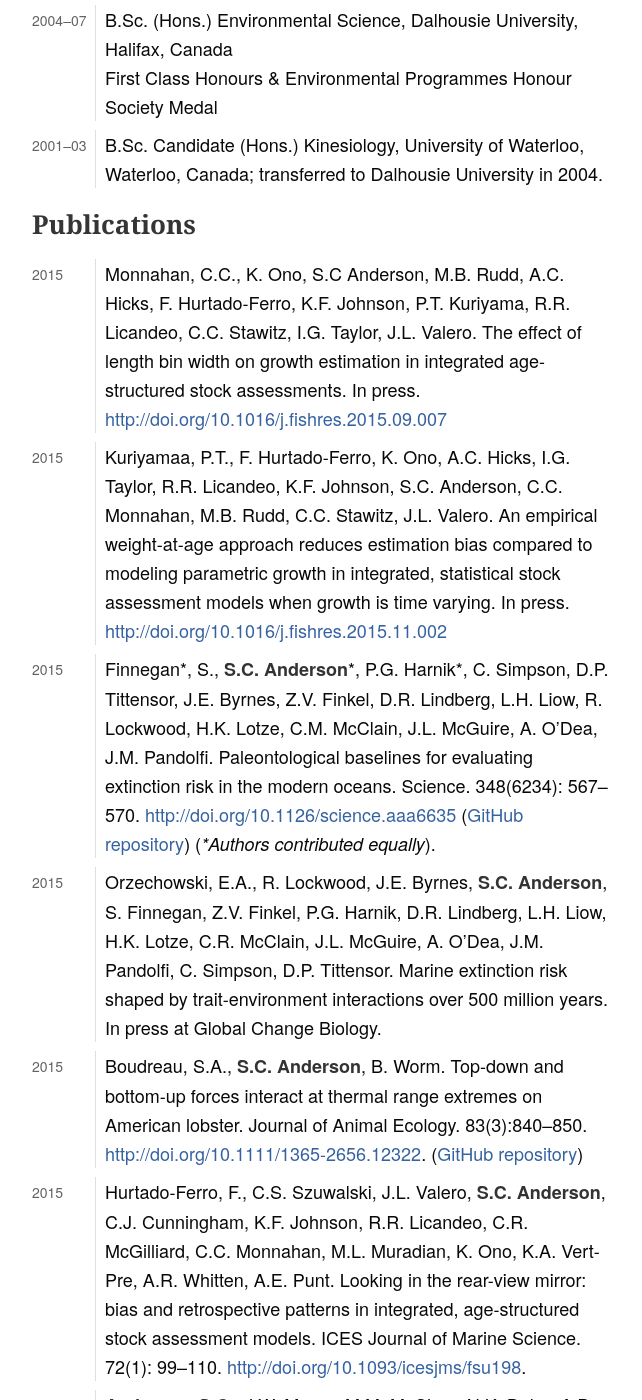
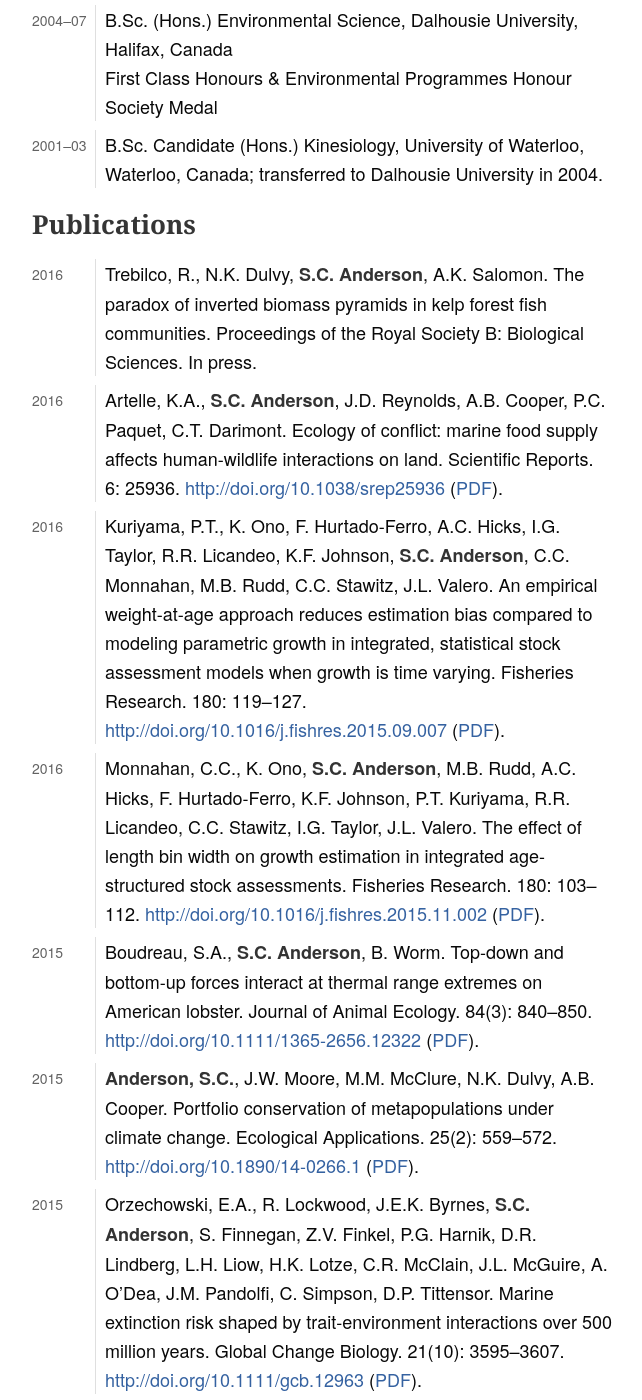
Before and after one commit to seananderson/seananderson.ca, a Jekyll site: the page built from cv.html, in a window 1280 px wide and 1400 px high, scrolled down 717 px. Shown: the whole window, without its empty margins (318-960 px from the left). Built offline with Jekyll 4.4.1, drawn with Linux system fonts in a browser that asks for light colours; Markdown is read by kramdown in place of the engine named in the settings; comment, search, counter and statistics services are not loaded; some of the changed text lies outside the part shown.

Commit message:
Update CV

```diff
--- a/cv.html
+++ b/cv.html
@@ -23,35 +23,47 @@
 </dl>
 <h1 id="publications">Publications</h1>
 <dl>
-<dt>2015</dt>
-<dd>Monnahan, C.C., K. Ono, S.C Anderson, M.B. Rudd, A.C. Hicks, F. Hurtado-Ferro, K.F. Johnson, P.T. Kuriyama, R.R. Licandeo, C.C. Stawitz, I.G. Taylor, J.L. Valero. The effect of length bin width on growth estimation in integrated age-structured stock assessments. In press. <a href="http://doi.org/10.1016/j.fishres.2015.09.007" class="uri">http://doi.org/10.1016/j.fishres.2015.09.007</a>
+<dt>2016</dt>
+<dd>Trebilco, R., N.K. Dulvy, <strong>S.C. Anderson</strong>, A.K. Salomon. The paradox of inverted biomass pyramids in kelp forest fish communities. Proceedings of the Royal Society B: Biological Sciences. In press.
+</dd>
+<dt>2016</dt>
+<dd>Artelle, K.A., <strong>S.C. Anderson</strong>, J.D. Reynolds, A.B. Cooper, P.C. Paquet, C.T. Darimont. Ecology of conflict: marine food supply affects human-wildlife interactions on land. Scientific Reports. 6: 25936. <a href="http://doi.org/10.1038/srep25936" class="uri">http://doi.org/10.1038/srep25936</a> (<a href="http://www.nature.com/articles/srep25936.pdf">PDF</a>).
+</dd>
+<dt>2016</dt>
+<dd>Kuriyama, P.T., K. Ono, F. Hurtado-Ferro, A.C. Hicks, I.G. Taylor, R.R. Licandeo, K.F. Johnson, <strong>S.C. Anderson</strong>, C.C. Monnahan, M.B. Rudd, C.C. Stawitz, J.L. Valero. An empirical weight-at-age approach reduces estimation bias compared to modeling parametric growth in integrated, statistical stock assessment models when growth is time varying. Fisheries Research. 180: 119–127. <a href="http://doi.org/10.1016/j.fishres.2015.09.007" class="uri">http://doi.org/10.1016/j.fishres.2015.09.007</a> (<a href="https://dl.dropboxusercontent.com/u/254940/papers/Kuriyama_etal_2016_empirical.pdf">PDF</a>).
+<div class="altmetric-embed" data-badge-type="1" data-doi="10.1016/j.fishres.2015.09.007">
+
+</div>
+</dd>
+<dt>2016</dt>
+<dd>Monnahan, C.C., K. Ono, <strong>S.C. Anderson</strong>, M.B. Rudd, A.C. Hicks, F. Hurtado-Ferro, K.F. Johnson, P.T. Kuriyama, R.R. Licandeo, C.C. Stawitz, I.G. Taylor, J.L. Valero. The effect of length bin width on growth estimation in integrated age-structured stock assessments. Fisheries Research. 180: 103–112. <a href="http://doi.org/10.1016/j.fishres.2015.11.002" class="uri">http://doi.org/10.1016/j.fishres.2015.11.002</a> (<a href="https://dl.dropboxusercontent.com/u/254940/papers/Monnahan_etal_2016_binwidth.pdf">PDF</a>).
+<div class="altmetric-embed" data-badge-type="1" data-doi="10.1016/j.fishres.2015.11.002">
+
+</div>
 </dd>
 <dt>2015</dt>
-<dd>Kuriyamaa, P.T., F. Hurtado-Ferro, K. Ono, A.C. Hicks, I.G. Taylor, R.R. Licandeo, K.F. Johnson, S.C. Anderson, C.C. Monnahan, M.B. Rudd, C.C. Stawitz, J.L. Valero. An empirical weight-at-age approach reduces estimation bias compared to modeling parametric growth in integrated, statistical stock assessment models when growth is time varying. In press. <a href="http://doi.org/10.1016/j.fishres.2015.11.002" class="uri">http://doi.org/10.1016/j.fishres.2015.11.002</a>
+<dd>Boudreau, S.A., <strong>S.C. Anderson</strong>, B. Worm. Top-down and bottom-up forces interact at thermal range extremes on American lobster. Journal of Animal Ecology. 84(3): 840–850. <a href="http://doi.org/10.1111/1365-2656.12322" class="uri">http://doi.org/10.1111/1365-2656.12322</a> (<a href="https://dl.dropboxusercontent.com/u/254940/papers/Boudreau_etal_2015_lobster.pdf">PDF</a>).
 </dd>
 <dt>2015</dt>
-<dd>Finnegan*, S., <strong>S.C. Anderson</strong>*, P.G. Harnik*, C. Simpson, D.P. Tittensor, J.E. Byrnes, Z.V. Finkel, D.R. Lindberg, L.H. Liow, R. Lockwood, H.K. Lotze, C.M. McClain, J.L. McGuire, A. O’Dea, J.M. Pandolfi. Paleontological baselines for evaluating extinction risk in the modern oceans. Science. 348(6234): 567–570. <a href="http://doi.org/10.1126/science.aaa6635" class="uri">http://doi.org/10.1126/science.aaa6635</a> (<a href="https://github.com/seananderson/paleobaselines">GitHub repository</a>) (<em>*Authors contributed equally</em>).
+<dd><strong>Anderson, S.C.</strong>, J.W. Moore, M.M. McClure, N.K. Dulvy, A.B. Cooper. Portfolio conservation of metapopulations under climate change. Ecological Applications. 25(2): 559–572. <a href="http://doi.org/10.1890/14-0266.1" class="uri">http://doi.org/10.1890/14-0266.1</a> (<a href="https://dl.dropboxusercontent.com/u/254940/papers/Anderson_etal_2015_salmonportfolios.pdf">PDF</a>).
+<div class="altmetric-embed" data-badge-type="1" data-doi="10.1890/14-0266.1">
+
+</div>
+</dd>
+<dt>2015</dt>
+<dd>Orzechowski, E.A., R. Lockwood, J.E.K. Byrnes, <strong>S.C. Anderson</strong>, S. Finnegan, Z.V. Finkel, P.G. Harnik, D.R. Lindberg, L.H. Liow, H.K. Lotze, C.R. McClain, J.L. McGuire, A. O’Dea, J.M. Pandolfi, C. Simpson, D.P. Tittensor. Marine extinction risk shaped by trait-environment interactions over 500 million years. Global Change Biology. 21(10): 3595–3607. <a href="http://doi.org/10.1111/gcb.12963" class="uri">http://doi.org/10.1111/gcb.12963</a> (<a href="https://dl.dropboxusercontent.com/u/254940/papers/Orzechowski_etal_2015_paleometa.pdf">PDF</a>).
+<div class="altmetric-embed" data-badge-type="1" data-doi="10.1111/gcb.12963">
+
+</div>
+</dd>
+<dt>2015</dt>
+<dd>Finnegan, S., <strong>S.C. Anderson</strong>, P.G. Harnik, C. Simpson, D.P. Tittensor, J.E. Byrnes, Z.V. Finkel, D.R. Lindberg, L.H. Liow, R. Lockwood, H.K. Lotze, C.R. McClain, J.L. McGuire, A. O’Dea, J.M. Pandolfi. Paleontological baselines for evaluating extinction risk in the modern oceans. Science. 348(6234): 567–570. <a href="http://doi.org/10.1126/science.aaa6635" class="uri">http://doi.org/10.1126/science.aaa6635</a>
 <div class="altmetric-embed" data-badge-type="1" data-doi="10.1126/science.aaa6635">
 
 </div>
 </dd>
 <dt>2015</dt>
-<dd>Orzechowski, E.A., R. Lockwood, J.E. Byrnes, <strong>S.C. Anderson</strong>, S. Finnegan, Z.V. Finkel, P.G. Harnik, D.R. Lindberg, L.H. Liow, H.K. Lotze, C.R. McClain, J.L. McGuire, A. O’Dea, J.M. Pandolfi, C. Simpson, D.P. Tittensor. Marine extinction risk shaped by trait-environment interactions over 500 million years. In press at Global Change Biology.
-</dd>
-<dt>2015</dt>
-<dd>Boudreau, S.A., <strong>S.C. Anderson</strong>, B. Worm. Top-down and bottom-up forces interact at thermal range extremes on American lobster. Journal of Animal Ecology. 83(3):840–850. <a href="http://doi.org/10.1111/1365-2656.12322" class="uri">http://doi.org/10.1111/1365-2656.12322</a>. (<a href="https://github.com/seananderson/lobsters-predators">GitHub repository</a>)
-</dd>
-<dt>2015</dt>
-<dd>Hurtado-Ferro, F., C.S. Szuwalski, J.L. Valero, <strong>S.C. Anderson</strong>, C.J. Cunningham, K.F. Johnson, R.R. Licandeo, C.R. McGilliard, C.C. Monnahan, M.L. Muradian, K. Ono, K.A. Vert-Pre, A.R. Whitten, A.E. Punt. Looking in the rear-view mirror: bias and retrospective patterns in integrated, age-structured stock assessment models. ICES Journal of Marine Science. 72(1): 99–110. <a href="http://doi.org/10.1093/icesjms/fsu198" class="uri">http://doi.org/10.1093/icesjms/fsu198</a>.
-</dd>
-<dt>2015</dt>
-<dd><strong>Anderson, S.C.</strong>, J.W. Moore, M.M. McClure, N.K. Dulvy, A.B. Cooper. Portfolio conservation of metapopulations under climate change. Ecological Applications. 2015. 25(2): 559–572. <a href="http://doi.org/10.1890/14-0266.1" class="uri">http://doi.org/10.1890/14-0266.1</a> (<a href="https://dl.dropboxusercontent.com/u/254940/papers/Anderson_etal_2014_salmon_portfolios.pdf">PDF</a>, <a href="https://github.com/seananderson/metafolio">GitHub repository</a>, <a href="http://cran.r-project.org/web/packages/metafolio/index.html">CRAN R package</a>).
-</dd>
-<dt>2015</dt>
-<dd>Johnson, K.F., C.C. Monnahan, C.R. McGilliard, K.A. Vert-pre, <strong>S.C. Anderson</strong>, C.J. Cunningham, F. Hurtado-Ferro, R.R. Licandeo, M.L. Muradian, K. Ono, C.S. Szuwalski, J.L. Valero, A.R. Whitten, A.E. Punt. Time-varying natural mortality in fisheries stock assessment models: identifying a default approach. ICES Journal of Marine Science. 72(1): 137–150. <a href="http://doi.org/10.1093/icesjms/fsu055" class="uri">http://doi.org/10.1093/icesjms/fsu055</a> (<a href="http://icesjms.oxfordjournals.org/content/early/2014/04/09/icesjms.fsu055.full.pdf?keytype=ref&amp;ijkey=NEXmZIkz3289u3z">PDF</a>, <a href="https://github.com/ss3sim/natural-mortality">GitHub repository</a>).
-</dd>
-<dt>2015</dt>
-<dd>Ono, K., R. Licandeo, M.L. Muradian, C.J. Cunningham, <strong>S.C. Anderson</strong>, F. Hurtado-Ferro, K.F. Johnson, C.R. McGilliard, C.C. Monnahan, C.S. Szuwalski, J.L. Valero, K.A. Vert-pre, A.R. Whitten, A.E. Punt. The importance of length and age composition data in statistical catch-at-age models for marine species. ICES Journal of Marine Science. 72(1): 31–43. <a href="http://doi.org/10.1093/icesjms/fsu007" class="uri">http://doi.org/10.1093/icesjms/fsu007</a> (<a href="https://dl.dropboxusercontent.com/u/254940/papers/Ono_etal_2014_importance_of_length_and_age_composition_data.pdf">PDF</a>).
+<dd>Hurtado-Ferro, F., C.S. Szuwalski, J.L. Valero, <strong>S.C. Anderson</strong>, C.J. Cunningham, K.F. Johnson, R.R. Licandeo, C.R. McGilliard, C.C. Monnahan, M.L. Muradian, K. Ono, K.A. Vert-Pre, A.R. Whitten, A.E. Punt. Looking in the rear-view mirror: bias and retrospective patterns in integrated, age-structured stock assessment models. ICES Journal of Marine Sciences. 72(1): 99–110. <a href="http://doi.org/10.1093/icesjms/fsu198" class="uri">http://doi.org/10.1093/icesjms/fsu198</a> (<a href="https://dl.dropboxusercontent.com/u/254940/papers/Hurtado-Ferro_etal_2014_retrospective.pdf">PDF</a>).
 </dd>
 <dt>2014</dt>
 <dd>Farmer, R.G., M.L. Leonard, J.E. Mills Flemming, <strong>S.C. Anderson</strong>. Observer aging and long-term avian survey data quality. Ecology and Evolution. 4(12): 2563–2576. <a href="http://doi.org/10.1002/ece3.1101" class="uri">http://doi.org/10.1002/ece3.1101</a> (<a href="http://onlinelibrary.wiley.com/doi/10.1002/ece3.1101/pdf">PDF</a>). <a href="http://news.nationalgeographic.com/news/2014/08/140805-aging-birders-breeding-bird-survey-volunteers-science/">National Geographic news story</a>.
@@ -64,6 +76,12 @@
 <div class="altmetric-embed" data-badge-type="1" data-doi="10.1371/journal.pone.0092725">
 
 </div>
+</dd>
+<dt>2014</dt>
+<dd>Johnson, K.F., C.C. Monnahan, C.R. McGilliard, K.A. Vert-pre, <strong>S.C. Anderson</strong>, C.J. Cunningham, F. Hurtado-Ferro, R.R. Licandeo, M.L. Muradian, K. Ono, C.S. Szuwalski, J.L. Valero, A.R. Whitten, A.E. Punt. Time-varying natural mortality in fisheries stock assessment models: identifying a default approach. ICES Journal of Marine Science. 72(1): 137–150. <a href="http://doi.org/10.1093/icesjms/fsu055" class="uri">http://doi.org/10.1093/icesjms/fsu055</a> (<a href="http://icesjms.oxfordjournals.org/content/early/2014/04/09/icesjms.fsu055.full.pdf?keytype=ref&amp;ijkey=NEXmZIkz3289u3z">PDF</a>).
+</dd>
+<dt>2015</dt>
+<dd>Ono, K., R. Licandeo, M.L. Muradian, C.J. Cunningham, <strong>S.C. Anderson</strong>, F. Hurtado-Ferro, K.F. Johnson, C.R. McGilliard, C.C. Monnahan, C.S. Szuwalski, J.L. Valero, K.A. Vert-Pre, A.R. Whitten, A.E. Punt. The importance of length and age composition data in statistical age-structured models for marine species. ICES Journal of Marine Science. 72(1): 31–43. <a href="http://doi.org/10.1093/icesjms/fsu007" class="uri">http://doi.org/10.1093/icesjms/fsu007</a> (<a href="http://icesjms.oxfordjournals.org/content/early/2014/02/20/icesjms.fsu007.full.pdf">PDF</a>).
 </dd>
 <dt>2014</dt>
 <dd>O’Regan, S.M., W.J. Palen, <strong>S.C. Anderson</strong>. Climate warming mediates negative impacts of rapid pond drying for three amphibian species. Ecology. 95(4): 845–855. <a href="http://doi.org/10.1890/13-0916.1" class="uri">http://doi.org/10.1890/13-0916.1</a> (<a href="http://www.esajournals.org/doi/pdf/10.1890/13-0916.1">PDF</a>). <a href="http://www.esajournals.org/userimages/ContentEditor/1398099670397/i0012-9658-95-4-cov.pdf">Cover Article</a>.
@@ -165,6 +183,9 @@
 </dl>
 <h1 id="invited-talks-and-conference-presentations">Invited talks and conference presentations</h1>
 <dl>
+<dt>2015</dt>
+<dd><strong>Anderson, S.C.</strong>, A.B. Cooper, O.P. Jensen, C. Minto, J.T. Thorson, J.C. Walsh, M. Dickey-Collas, K.M. Kleisner, C. Longo, G.C. Osio, D. Ovando, I. Mosqueira, A.A. Rosenberg, E.R. Selig. Improving estimates of population status and trend with superensemble models. American Fisheries Society Annual Meeting, Portland, OR, United States.
+</dd>
 <dt>2013</dt>
 <dd><strong>Anderson, S.C.</strong>, A.B. Cooper, N.K. Dulvy. False prophets: The challenges of quantifying ecological portfolios (<a href="http://seananderson.ca/talks/2013/PE_SAFS_quantsem.pdf">slides</a>), Quantitative Seminar, School of Aquatic and Fishery Sciences, University of Washington, Seattle, WA, United States.
 </dd>
@@ -257,4 +278,4 @@
 </dd>
 </dl>
 <h1 id="reviews">Reviews</h1>
-<p>Reviewer for Science, Ecology, Conservation Biology, Fish and Fisheries, International Journal of Tropical Biology and Conservation, Journal of Environmental Management, Endangered Species Research, Aquatic Conservation</p>
+<p>Reviewer for Science, Ecology, Ecological Applications, Conservation Biology, Fish and Fisheries, International Journal of Tropical Biology and Conservation, Journal of Environmental Management, Endangered Species Research, Aquatic Conservation</p>
```
Also changed, not shown: AndersonCV.txt (+103 -66 lines), cv-pandoc.md (+38 -44 lines), 1 other file.
